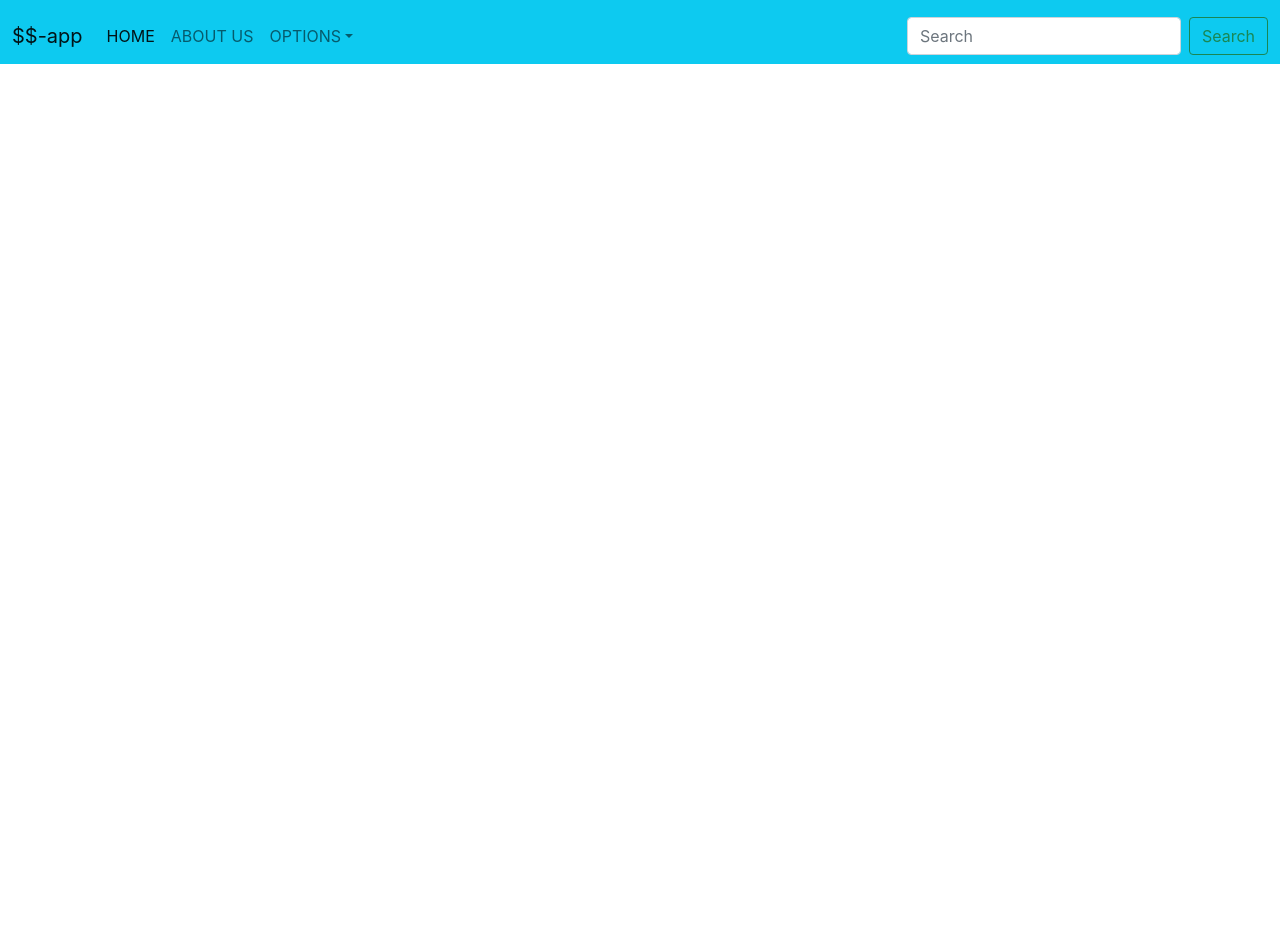
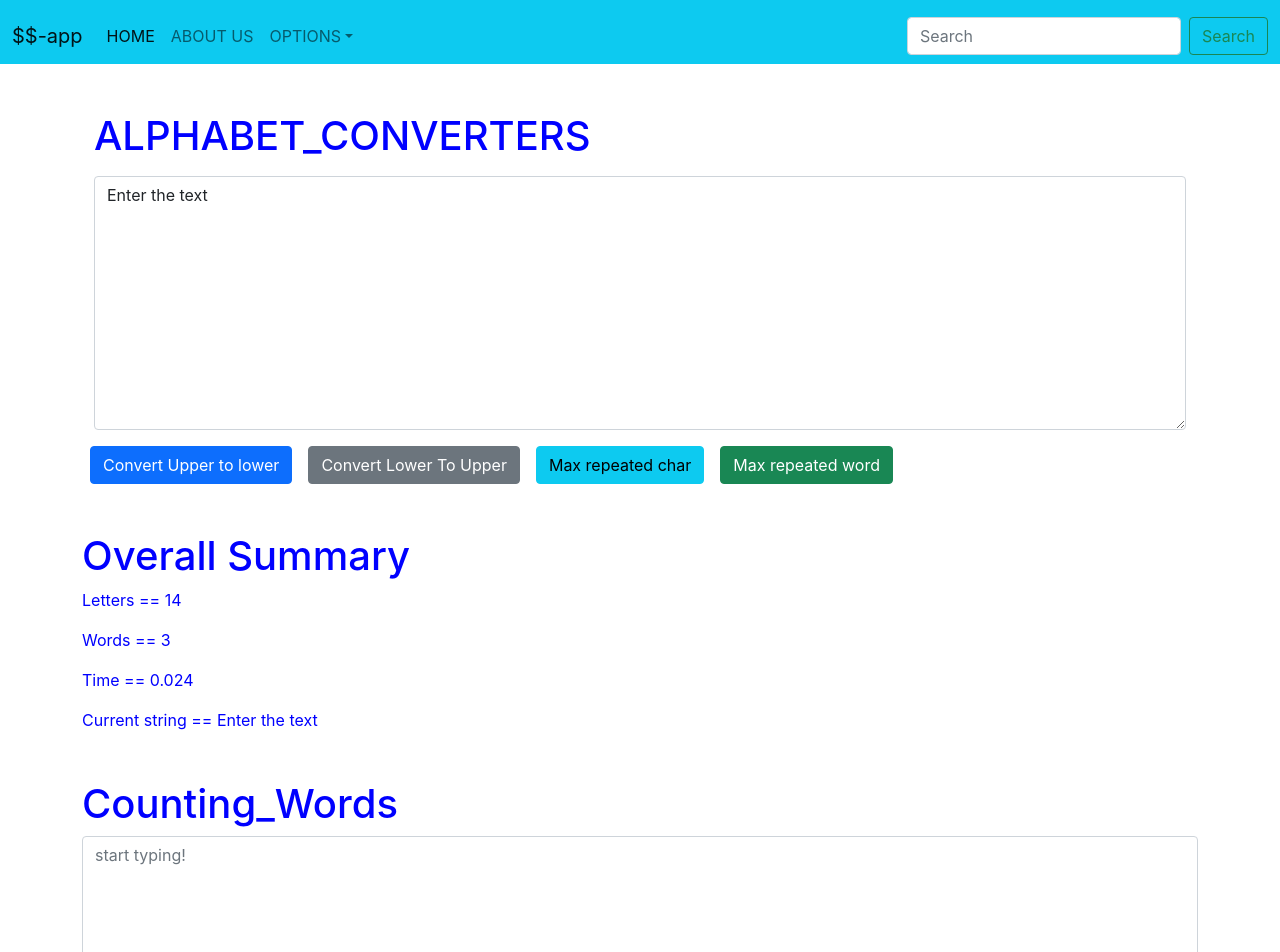
Before and after one commit to saurabh00031/SP_basic_React_app, a React (Create React App) app: page / in a window 1280 px wide. Shown: the top 952 px of the page. Before the commit the page ends 800 px from the top, so only its background shows below. Built offline with nearby package versions, Linux system fonts and the light colour scheme.

Commit message:
string webapp

```diff
--- a/src/App.js
+++ b/src/App.js
@@ -1,11 +1,17 @@
-import logo from './logo.svg';
+
 import './App.css';
-import Navbar from './components/Navbar.js';
+import Navbar from './components/Navbar';
+import TextFm from './components/Textfm';
+
+import TextArea from './components/TextArea'
 
 function App() {
   return (
     <>
     <Navbar title="$$-app"/>
+    <TextFm heading="text-form"/>
+    <TextArea/>
+
     </>
   );
 }
--- a/src/components/Navbar.js
+++ b/src/components/Navbar.js
@@ -33,7 +33,7 @@ export default function Navbar(props) {
                 </ul>
               </li>
               <li className="nav-item">
-                <a className="nav-link disabled"></a>
+                <a className="/"></a>
               </li>
             </ul>
             <form className="d-flex">
@@ -61,7 +61,7 @@ export default function Navbar(props) {
 
 
 
-           <h1><marquee>BASIC APP MADE USING REACT.JS</marquee></h1>
+
           </div>
 
     )
--- /dev/null
+++ b/src/components/TextArea.js
@@ -0,0 +1,22 @@
+import React, { useState } from "react";
+
+const TextArea = () => {
+
+
+    const [characterCount, setCharacterCount] = useState(0);
+    return (
+        <>
+
+      <div className="container mt-5">
+      <h1>Counting_Words</h1>
+        <textarea className="form-control"
+          placeholder="start typing!" rows="5" col="10"
+          onChange={(e) => setCharacterCount(e.target.value.length)}
+        ></textarea>
+        <p>Total Number of characters: {characterCount}</p>
+      </div>
+      </>
+    );
+  };
+
+  export default TextArea;
--- /dev/null
+++ b/src/components/Textfm.js
@@ -0,0 +1,147 @@
+
+// Type rfc => for react function based component //
+
+
+import React,{useState}  from 'react'
+// const [count,setCount]=useState(0);      //react hooks
+
+export default function Textfm(props) {
+
+
+    const clickspUp=()=>
+    {
+          console.log("Uppercase here\n" + text);
+          setText("you have clicked on function upper\n")
+          let newT=text.toUpperCase();
+          setText(newT);
+    }
+
+
+    const clickspLw=()=>
+    {
+          console.log("Uppercase here\n" + text);
+          setText("you have clicked on function upper\n")
+          let newT=text.toLowerCase();
+          setText(newT);
+    }
+
+
+    const clickMax=()=>
+    {
+        let str=text;
+        let ASCII_SIZE = 256;
+        let count = new Array(ASCII_SIZE);
+        for (let i = 0; i < ASCII_SIZE; i++)
+        {
+            count[i] = 0;
+        }
+
+        // Construct character count array from the input
+        // string.
+        let len = str.length;
+        for (let i = 0; i < len; i++)
+        {
+            count[str[i].charCodeAt(0)] += 1;
+        }
+        let max = -1;   // Initialize max count
+        let result = ' ';   // Initialize result
+
+        // Traversing through the string and maintaining
+        // the count of each character
+        for (let i = 0; i < len; i++)
+        {
+            if (max < count[str[i].charCodeAt(0)])
+            {
+                max = count[str[i].charCodeAt(0)];
+                result = str[i];
+            }
+        }
+        setText(result);
+    }
+
+    const clickMaxW=()=>
+    {
+        let str=text;
+        let words = str.match(/\w+/g); // splitting words
+  let occurances = {};
+  for (let word of words) {
+    if (occurances[word]) {
+      occurances[word]++;
+    }
+    else {
+      occurances[word] = 1;
+    }
+  }
+  // Here occurances will give count of each word
+  let max = 0;
+  let mostRepeatedWord = '';
+  for (let word of words) {
+    if (occurances[word] > max)
+    {
+      max = occurances[word]; mostRepeatedWord = word;
+    }
+  }
+
+  setText(mostRepeatedWord);
+
+    }
+
+    const handleOnChange=(event)=>
+    {
+        console.log("Changed") ;
+        setText(event.target.value)
+    }
+    const [text,setText]=useState('Enter the text');
+
+    return (
+
+        <div>
+
+ <div className="container mt-5">
+     {/*
+    <h1>{props.heading}</h1>
+    <div className="mb-3">
+<label htmlFor="exampleFormControlInput1" className="form-label">Name</label>
+  <input type="text" className="form-control" id="exampleFormControlInput1" placeholder="Name"/>
+</div>
+ <div className="mb-3">
+  <label htmlFor="exampleFormControlInput1" className="form-label">Email address</label>
+  <input type="email" className="form-control" id="exampleFormControlInput1" placeholder="name@example.com"/>
+</div>  */}
+
+<div className=" container mb-3">
+  <label htmlFor="exampleFormControlTextarea1"  className="form-label"><h1>ALPHABET_CONVERTERS</h1></label>
+  <textarea className="form-control" value={text} onChange={handleOnChange} id="exampleFormControlTextarea1" rows="10"></textarea>
+</div>
+
+
+<button className="btn btn-primary mx-2" onClick={clickspUp}>
+Convert Upper to lower
+</button>
+
+<button className="btn btn-secondary mx-2" onClick={clickspLw}>
+Convert Lower To Upper
+</button>
+
+<button className="btn btn-info mx-2" onClick={clickMax}>
+Max repeated char
+</button>
+
+<button className="btn btn-success mx-2" onClick={clickMaxW}>
+Max repeated word
+</button>
+
+
+</div>
+<div className="container my-5">
+
+<h1>Overall Summary</h1>
+<p>Letters == {text.length}</p>
+<p>Words == {text.split(" ").length}</p>
+<p>Time == {0.008*text.split(" ").length}</p>
+<p>Current string == {text}</p>
+
+</div>
+        </div>
+    )
+}
```
